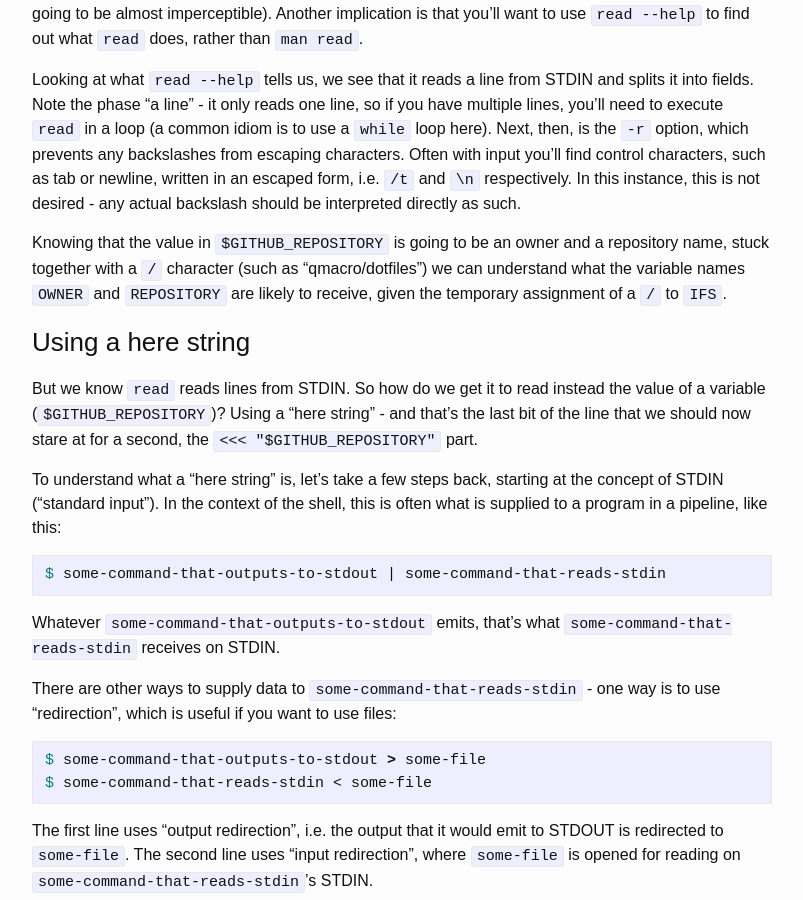
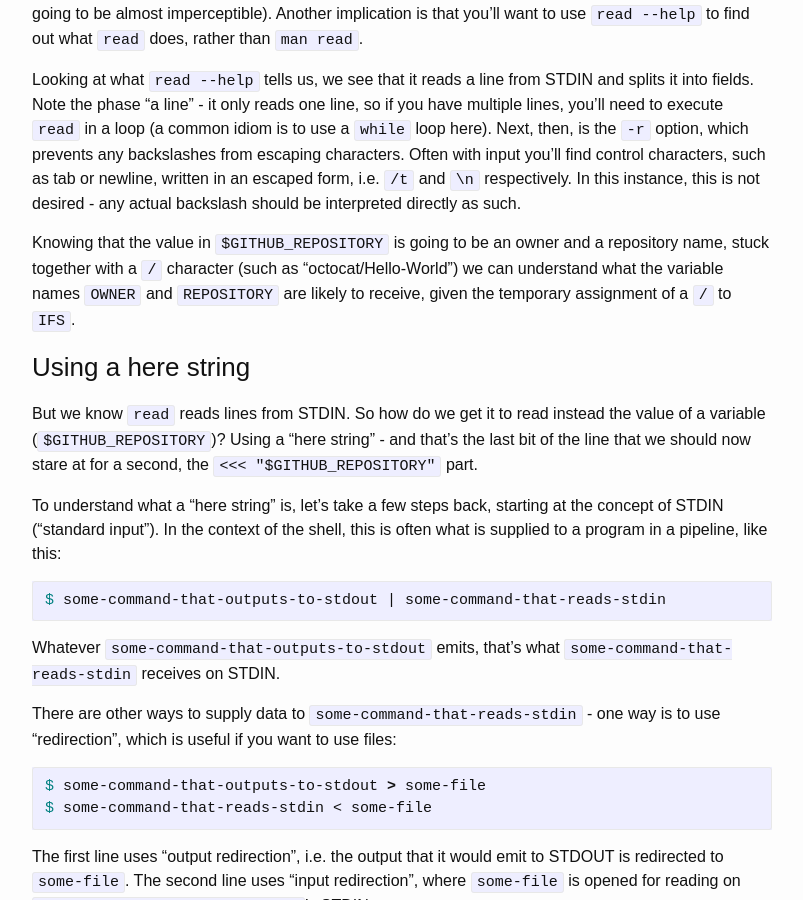
Before and after one commit to qmacro/autodidactics, a Jekyll site: the page built from _posts/2021-04-28-unpacking-tips.markdown, in a window 1280 px wide and 900 px high, scrolled down 1856 px. Shown: the whole window, without its empty margins (238-1041 px from the left). Built offline with Jekyll 4.4.1, drawn with Linux system fonts in a browser that asks for light colours.

Commit message:
Update 2021-04-28-unpacking-tips.markdown

```diff
--- a/_posts/2021-04-28-unpacking-tips.markdown
+++ b/_posts/2021-04-28-unpacking-tips.markdown
@@ -58,7 +58,7 @@ Next we have the actual execution, in this case of the `read` builtin: `read -r
 
 Looking at what `read --help` tells us, we see that it reads a line from STDIN and splits it into fields. Note the phase "a line" - it only reads one line, so if you have multiple lines, you'll need to execute `read` in a loop (a common idiom is to use a `while` loop here). Next, then, is the `-r` option, which prevents any backslashes from escaping characters. Often with input you'll find control characters, such as tab or newline, written in an escaped form, i.e. `/t` and `\n` respectively. In this instance, this is not desired - any actual backslash should be interpreted directly as such.
 
-Knowing that the value in `$GITHUB_REPOSITORY` is going to be an owner and a repository name, stuck together with a `/` character (such as "qmacro/dotfiles") we can understand what the variable names `OWNER` and `REPOSITORY` are likely to receive, given the temporary assignment of a `/` to `IFS`.
+Knowing that the value in `$GITHUB_REPOSITORY` is going to be an owner and a repository name, stuck together with a `/` character (such as "octocat/Hello-World") we can understand what the variable names `OWNER` and `REPOSITORY` are likely to receive, given the temporary assignment of a `/` to `IFS`.
 
 ### Using a here string
 
```
